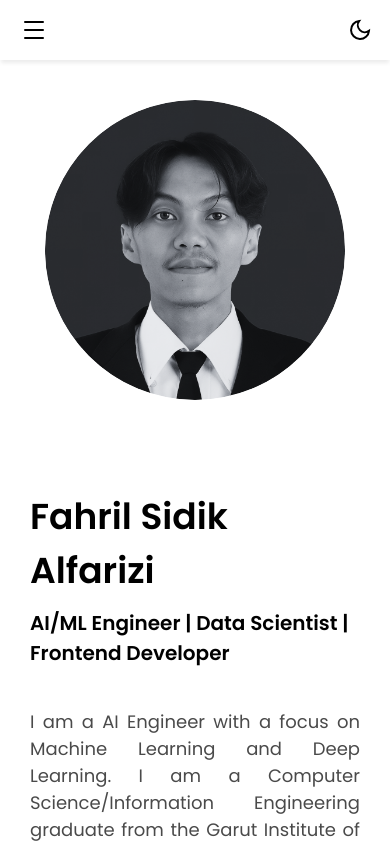
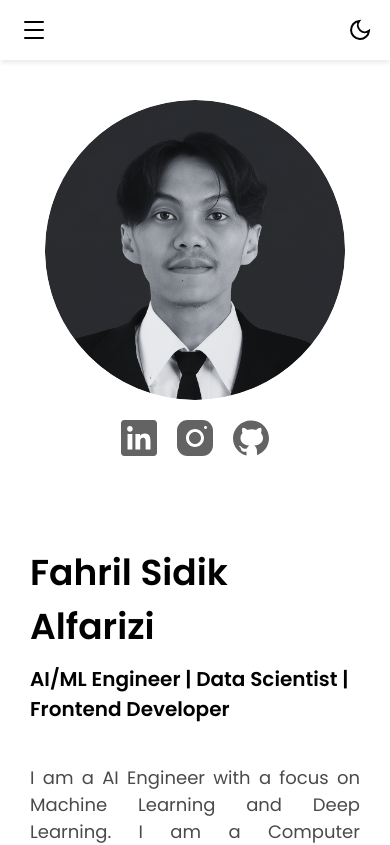
Before and after one commit to fahrilalfariziii/Web-portfolio, a React (Vite) app: page / in a window 390 px wide. Shown: the top 845 px of the page. Built offline with nearby package versions, Linux system fonts and the light colour scheme.

Commit message:
update skill overlay and about

```diff
--- a/src/components/About.jsx
+++ b/src/components/About.jsx
@@ -11,8 +11,21 @@ const About = () => {
 
   return (
     <section id="home" className="about">
-      <div className="profile-image">
-        <img src={asset('assets/profile.png')} alt="Profile" />
+      <div className="profile-section">
+        <div className="profile-image">
+          <img src={asset('assets/profile.png')} alt="Profile" />
+        </div>
+        <div className="social-links">
+          <a href="https://www.linkedin.com/in/fahril-sidik-alfarizi/" target="_blank" rel="noopener noreferrer" aria-label="LinkedIn">
+            <img src={asset('assets/linkedin.svg')} alt="LinkedIn" />
+          </a>
+          <a href="https://www.instagram.com/fhrilalfrz?igsh=MXlyazc2dTMxc2pmaQ==" target="_blank" rel="noopener noreferrer" aria-label="Instagram">
+            <img src={asset('assets/instagram.svg')} alt="Instagram" />
+          </a>
+          <a href="https://github.com/fahrilalfariziii" target="_blank" rel="noopener noreferrer" aria-label="GitHub">
+            <img src={asset('assets/github.svg')} alt="GitHub" />
+          </a>
+        </div>
       </div>
       <div className="about-content">
         <h1>Fahril Sidik Alfarizi</h1>
--- a/src/components/Footer.jsx
+++ b/src/components/Footer.jsx
@@ -6,17 +6,6 @@ const Footer = () => {
   return (
     <footer id="contact" className="footer">
       <div className="footer-content">
-        <div className="footer-socials-centered">
-          <a href="https://www.instagram.com/fhrilalfrz?igsh=MXlyazc2dTMxc2pmaQ==" target="_blank" rel="noopener noreferrer" aria-label="Instagram">
-            <img src={asset('assets/instagram.svg')} alt="Instagram" />
-          </a>
-          <a href="https://github.com/fahrilalfariziii" target="_blank" rel="noopener noreferrer" aria-label="GitHub">
-            <img src={asset('assets/github.svg')} alt="GitHub" />
-          </a>
-          <a href="https://www.linkedin.com/in/fahril-sidik-alfarizi/" target="_blank" rel="noopener noreferrer" aria-label="LinkedIn">
-            <img src={asset('assets/linkedin.svg')} alt="LinkedIn" />
-          </a>
-        </div>
         <div className="footer-license">
           <span className="copyright">© 2025 | Fahril Sidik Alfarizi</span>
         </div>
--- a/src/styles/About.css
+++ b/src/styles/About.css
@@ -8,18 +8,52 @@
   transition: background-color 0.3s ease;
 }
 
+.profile-section {
+  display: flex;
+  flex-direction: column;
+  align-items: center;
+}
+
 .profile-image {
   width: 100%;
   height: 514px;
   border-radius: 50%;
   overflow: hidden;
-  margin-top: 100px;
+  margin-top: 30px;
 }
 
 .profile-image img {
   width: 100%;
   height: 100%;
   object-fit: cover;
+}
+
+.social-links {
+  display: flex;
+  gap: 35px;
+  align-items: center;
+  justify-content: center;
+  margin-top: 30px;
+}
+
+.social-links a {
+  display: flex;
+  align-items: center;
+  justify-content: center;
+  transition: transform 0.3s ease, opacity 0.3s ease;
+}
+
+.social-links img {
+  width: 48px;
+  height: 48px;
+  filter: var(--icon-filter);
+  opacity: 0.9;
+  transition: transform 0.3s ease, opacity 0.3s ease, filter 0.3s ease;
+}
+
+.social-links a:hover img {
+  transform: translateY(-5px) scale(1.1);
+  opacity: 1;
 }
 
 .about-content {
@@ -127,10 +161,23 @@
     gap: 60px;
   }
 
+  .profile-section {
+    width: 100%;
+  }
+
   .profile-image {
     width: 400px;
     height: 400px;
     margin: 0 auto;
+  }
+
+  .social-links {
+    margin-top: 25px;
+  }
+
+  .social-links img {
+    width: 42px;
+    height: 42px;
   }
 
   .about-content h1 {
@@ -161,6 +208,16 @@
     margin: 0 auto;
   }
 
+  .social-links {
+    gap: 20px;
+    margin-top: 20px;
+  }
+
+  .social-links img {
+    width: 36px;
+    height: 36px;
+  }
+
   .about-content h1 {
     font-size: 36px;
   }
--- a/src/styles/Skills.css
+++ b/src/styles/Skills.css
@@ -63,23 +63,24 @@
 /* Overlay that appears on hover/focus */
 .skill-overlay {
   position: absolute;
-  left: 0;
-  right: 0;
-  bottom: 0;
-  top: 0;
+  left: -15px;
+  right: -15px;
+  bottom: -15px;
+  top: -15px;
   background: var(--overlay-bg);
   color: var(--text-primary);
   display: flex;
   flex-direction: column;
   align-items: center;
   justify-content: center;
-  gap: 8px;
+  gap: 4px;
   opacity: 0;
   transform: translateY(6px);
   transition: opacity 180ms ease, transform 180ms ease, background-color 0.3s ease, color 0.3s ease;
   border-radius: 50px;
-  padding: 0;
+  padding: 8px 4px;
   text-align: center;
+  overflow: hidden;
 }
 
 /* Show overlay on hover or keyboard focus */
@@ -91,17 +92,23 @@
 }
 
 .skill-name {
-  font-size: 14px;
+  font-size: 12px;
   font-weight: 600;
+  line-height: 1.2;
+  max-width: 100%;
+  word-wrap: break-word;
+  flex-shrink: 0;
 }
 
 .progress-track {
-  width: 80%;
-  height: 8px;
+  width: 75%;
+  height: 6px;
   background: #a8a8a8;
   border-radius: 999px;
   overflow: hidden;
   transition: background-color 0.3s ease;
+  flex-shrink: 0;
+  min-height: 6px;
 }
 
 .progress-fill {
@@ -112,8 +119,10 @@
 }
 
 .percent {
-  font-size: 12px;
+  font-size: 10px;
   font-weight: 600;
+  flex-shrink: 0;
+  line-height: 1;
 }
 
 @media (max-width: 1024px) {
@@ -144,7 +153,21 @@
 
   /* Maintain same overlay behavior as desktop but adjust sizes */
   .skill-name {
-    font-size: 12px;
+    font-size: 10px;
+  }
+
+  .progress-track {
+    width: 70%;
+    height: 5px;
+  }
+
+  .percent {
+    font-size: 9px;
+  }
+
+  .skill-overlay {
+    padding: 6px 3px;
+    gap: 3px;
   }
 
   /* .progress-track {
```
Also changed, not shown: public/assets/js_logo.svg, src/assets/js_logo.svg.
